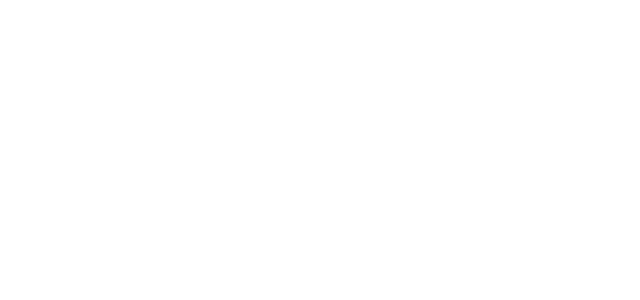
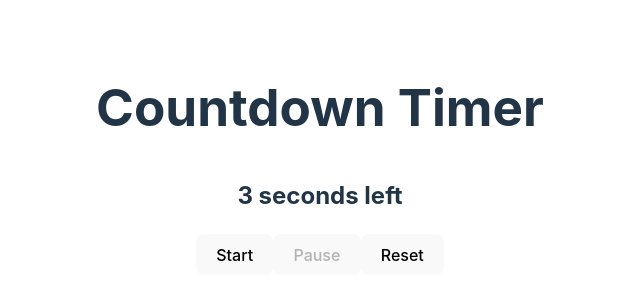
Before and after one commit to j-mattias/exercise-react-countdown-timer, a React (Vite) app: page / in a window 1280 px wide. Shown: the part 244-544 px from the top of the page, without its empty margins (320-960 px from the left). Built offline with nearby package versions, Linux system fonts and the light colour scheme.

Commit message:
Timer code

```diff
--- a/src/App.tsx
+++ b/src/App.tsx
@@ -1,9 +1,11 @@
 import './App.css'
+import CountdownTimer from './components/CountdownTimer'
 
 function App() {
 
   return (
     <>
+      <CountdownTimer />
     </>
   )
 }
--- a/src/components/CountdownTimer.tsx
+++ b/src/components/CountdownTimer.tsx
@@ -0,0 +1,54 @@
+import { useEffect, useRef, useState } from "react";
+
+const TIME = 3;
+
+function CountdownTimer() {
+  const [timeLeft, setTimeLeft] = useState<number>(TIME);
+  const [isActive, setIsActive] = useState<boolean>(false);
+
+  // https://stackoverflow.com/questions/65638439/type-for-useref-if-used-with-setinterval-react-typescript
+  const timerRef = useRef<ReturnType<typeof setInterval> | null>(null);
+
+  useEffect(() => {
+    // If timer has been started and there's time left
+    if (isActive && timeLeft > 0) {
+      timerRef.current = setInterval(() => {
+        setTimeLeft((t) => t - 1);
+      }, 1000);
+
+    // If there's no time remaining stop the timer
+    } else if (timeLeft <= 0) {
+      setIsActive(false);
+    }
+
+    // Cleanup the interval, by clearing any existing timer. ! to assert value won't be null
+    // https://react.dev/learn/synchronizing-with-effects#how-to-handle-the-effect-firing-twice-in-development
+    return () => clearInterval(timerRef.current!);
+
+    // Run useEffect when isActive or timeLeft changes. If only isActive is included, it will
+    // not be able to check if timeLeft is 0
+  }, [isActive, timeLeft]);
+
+  return (
+    <section className="countdown">
+      <h1>Countdown Timer</h1>
+      <h2>{timeLeft} seconds left</h2>
+      <button disabled={isActive || timeLeft <= 0} onClick={() => setIsActive(true)}>
+        Start
+      </button>
+      <button disabled={!isActive} onClick={() => setIsActive(false)}>
+        Pause
+      </button>
+      <button
+        onClick={() => {
+          setTimeLeft(TIME);
+          setIsActive(false);
+        }}
+      >
+        Reset
+      </button>
+    </section>
+  );
+}
+
+export default CountdownTimer;
```
